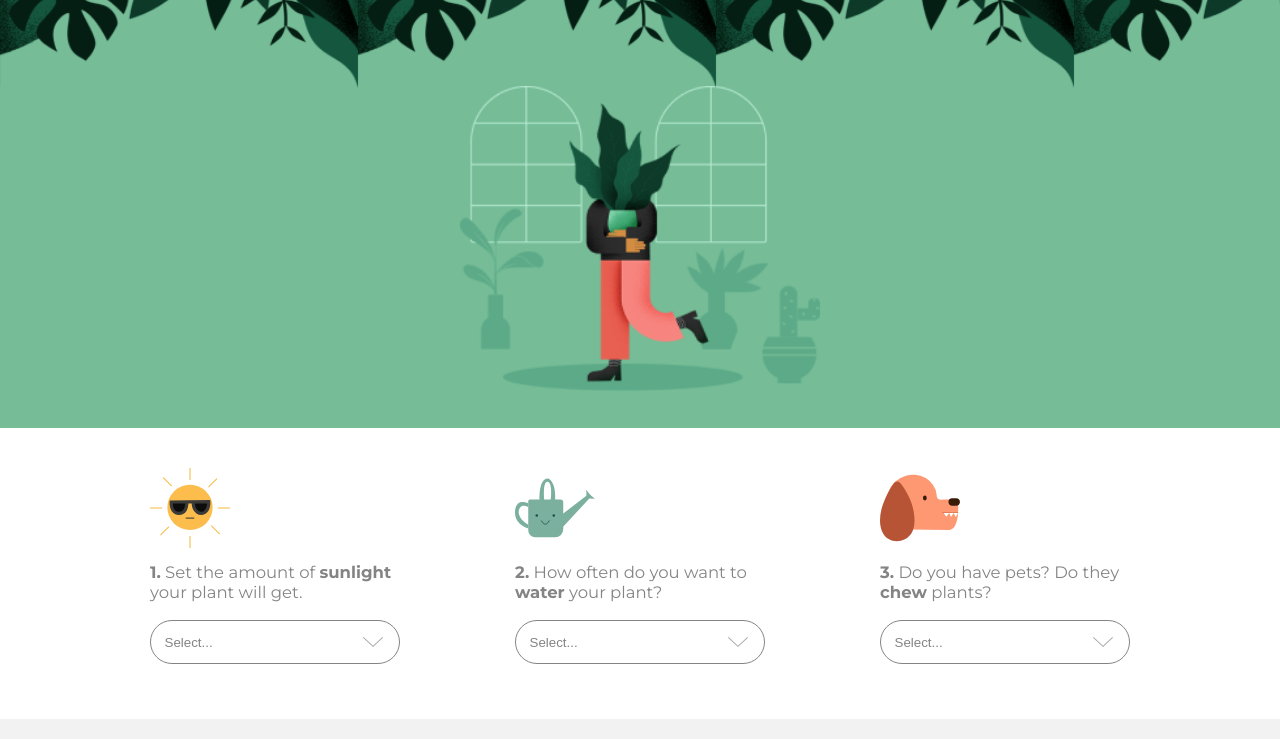
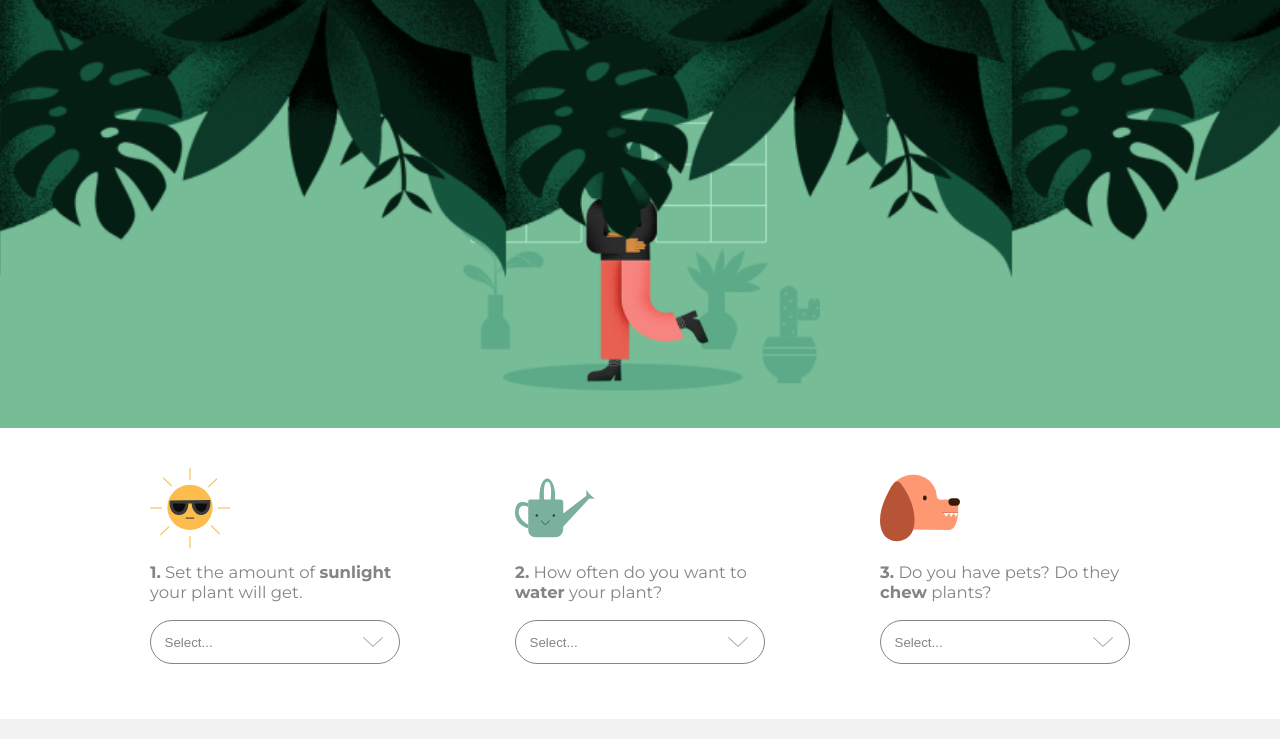
Before and after one commit to XxWexX5/greenthumb, a website built with Parcel: page index.html in a window 1280 px wide. Shown: the part 372-1111 px from the top of the page. Built offline with nearby package versions, Linux system fonts and the light colour scheme; files whose address does not match are found by name.

Commit message:
[ FIX ] Adjust image top in mobile.

```diff
--- a/SCSS/components/header.scss
+++ b/SCSS/components/header.scss
@@ -7,11 +7,11 @@
     &:before {
         content: '';
         background-image: url(../images/mobile-leaves.png);
-        background-size: cover;
+        background-size: contain;
         background-repeat: no-repeat;
         background-position: top center;
         width: 100%;
-        height: 57.5vh;
+        height: 72vh;
         position: absolute;
         top: 0;
         left: 0;
@@ -21,6 +21,11 @@
         opacity: 0;
         animation: animation-mobile-leaves-top .85s forwards;
         animation-delay: .4s;
+
+        @include for-mobile {
+            background-size: 100% 95%;
+            height: 650px;
+        }
 
         @include for-tablet {
             background-size: contain;
--- a/SCSS/helpers/media-queries.scss
+++ b/SCSS/helpers/media-queries.scss
@@ -1,3 +1,6 @@
+@mixin for-mobile {
+  @media (min-width: 500px) { @content; }
+}
 @mixin for-tablet {
   @media (min-width: 768px) { @content; }
 }
```
